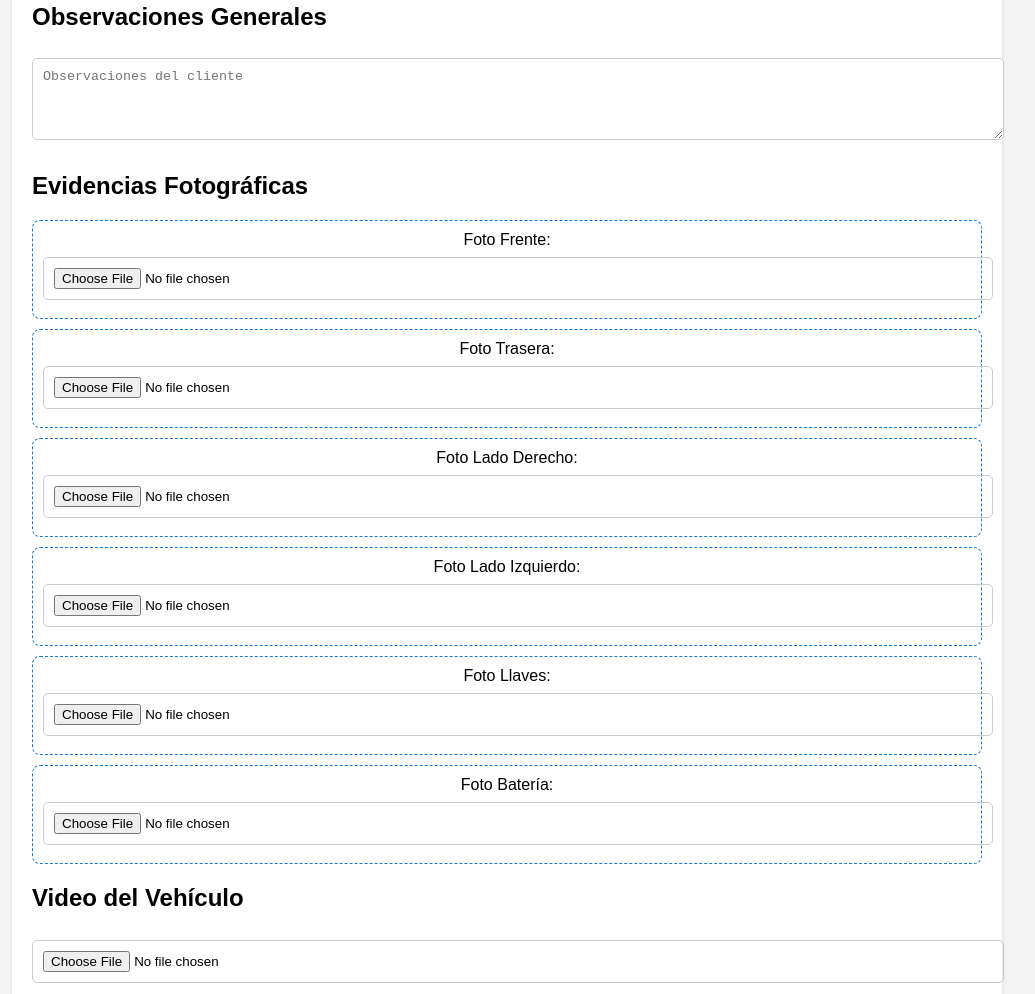
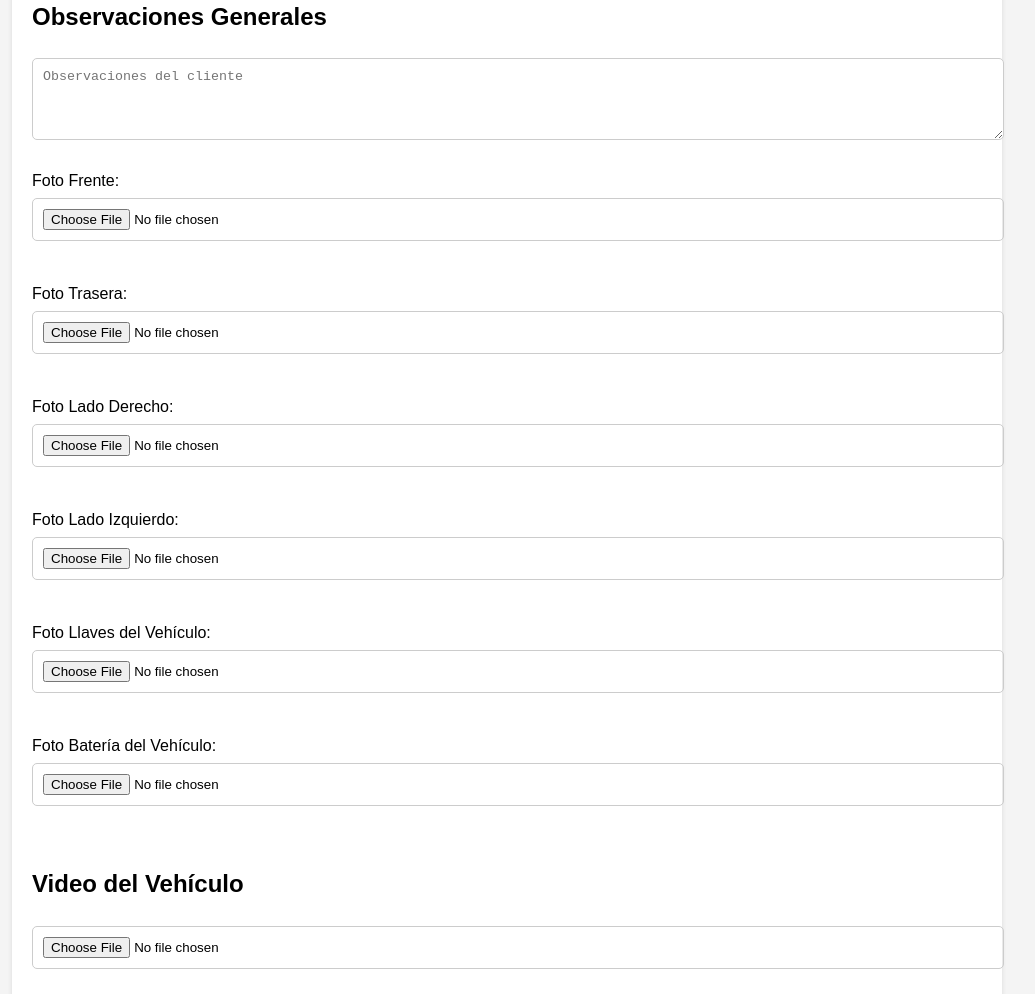
Before and after one commit to intrack360/RECEPCION-DIGITAL-DE-VEHICULOS, a plain HTML site: page index.html in a window 1280 px wide. Shown: the part 1008-2002 px from the top of the page, without its empty margins (133-1168 px from the left). Drawn offline with Linux system fonts and the light colour scheme.

Commit message:
Update index.html

```diff
--- a/index.html
+++ b/index.html
@@ -119,43 +119,36 @@
     <textarea id="observaciones" rows="4" placeholder="Observaciones del cliente"></textarea>
   </div>
 
-  <div class="seccion">
-    <h2>Evidencias Fotográficas</h2>
+<!-- Foto Frente -->
+<label>Foto Frente:</label><br>
+<input type="file" id="fotoFrente" onchange="mostrarVistaPrevia(this, 'previewfotoFrente')"><br>
+<img id="previewfotoFrente" style="display:none; width: 100px; margin-top: 5px;"><br><br>
 
-    <div class="recuadro-evidencia">
-      <label>Foto Frente:</label><br>
-      <input type="file" id="fotoFrente" accept="image/*" capture="environment">
-      <img id="previewFrente" class="foto-preview" style="display:none;">
-    </div>
+<!-- Foto Trasera -->
+<label>Foto Trasera:</label><br>
+<input type="file" id="fotoTrasera" onchange="mostrarVistaPrevia(this, 'previewfotoTrasera')"><br>
+<img id="previewfotoTrasera" style="display:none; width: 100px; margin-top: 5px;"><br><br>
 
-    <div class="recuadro-evidencia">
-      <label>Foto Trasera:</label><br>
-      <input type="file" id="fotoTrasera" accept="image/*" capture="environment">
-      <img id="previewTrasera" class="foto-preview" style="display:none;">
-    </div>
+<!-- Foto Lado Derecho -->
+<label>Foto Lado Derecho:</label><br>
+<input type="file" id="fotoDerecho" onchange="mostrarVistaPrevia(this, 'previewfotoDerecho')"><br>
+<img id="previewfotoDerecho" style="display:none; width: 100px; margin-top: 5px;"><br><br>
 
-    <div class="recuadro-evidencia">
-      <label>Foto Lado Derecho:</label><br>
-      <input type="file" id="fotoDerecho" accept="image/*" capture="environment">
-      <img id="previewDerecho" class="foto-preview" style="display:none;">
-    </div>
+<!-- Foto Lado Izquierdo -->
+<label>Foto Lado Izquierdo:</label><br>
+<input type="file" id="fotoIzquierdo" onchange="mostrarVistaPrevia(this, 'previewfotoIzquierdo')"><br>
+<img id="previewfotoIzquierdo" style="display:none; width: 100px; margin-top: 5px;"><br><br>
 
-    <div class="recuadro-evidencia">
-      <label>Foto Lado Izquierdo:</label><br>
-      <input type="file" id="fotoIzquierdo" accept="image/*" capture="environment">
-      <img id="previewIzquierdo" class="foto-preview" style="display:none;">
-    </div>
+<!-- Foto Llaves del Vehículo -->
+<label>Foto Llaves del Vehículo:</label><br>
+<input type="file" id="fotoLlaves" onchange="mostrarVistaPrevia(this, 'previewfotoLlaves')"><br>
+<img id="previewfotoLlaves" style="display:none; width: 100px; margin-top: 5px;"><br><br>
 
-    <div class="recuadro-evidencia">
-      <label>Foto Llaves:</label><br>
-      <input type="file" id="fotoLlaves" accept="image/*" capture="environment">
-      <img id="previewLlaves" class="foto-preview" style="display:none;">
-    </div>
+<!-- Foto Batería del Vehículo -->
+<label>Foto Batería del Vehículo:</label><br>
+<input type="file" id="fotoBateria" onchange="mostrarVistaPrevia(this, 'previewfotoBateria')"><br>
+<img id="previewfotoBateria" style="display:none; width: 100px; margin-top: 5px;"><br><br>
 
-    <div class="recuadro-evidencia">
-      <label>Foto Batería:</label><br>
-      <input type="file" id="fotoBateria" accept="image/*" capture="environment">
-      <img id="previewBateria" class="foto-preview" style="display:none;">
     </div>
 
   </div>
```
